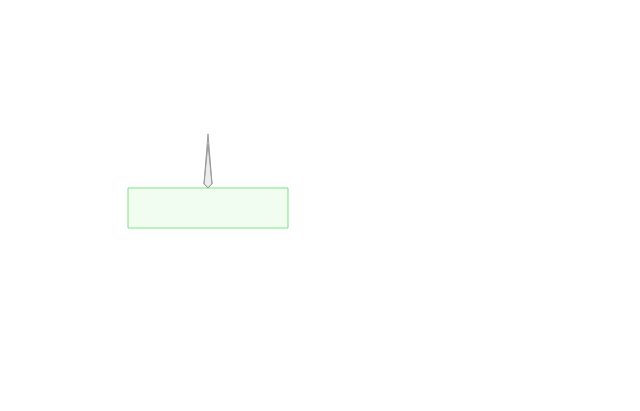
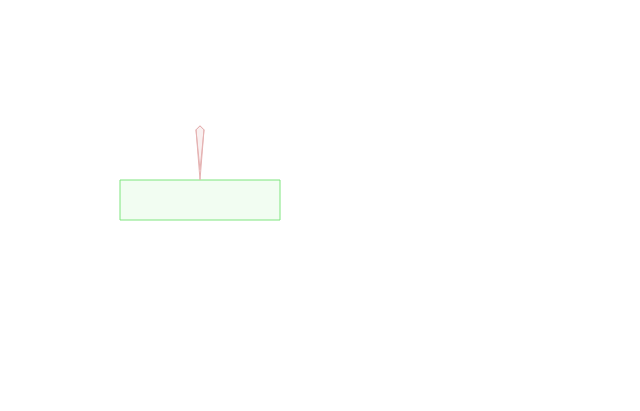
Before and after one commit to uber5001/pivot, a plain HTML site: page index.html in a window 1280 px wide. Shown: the whole page, without its empty margins (0-640 px from the left). Drawn offline with Linux system fonts and the light colour scheme.

Commit message:
refactor all the things

```diff
--- a/index.html
+++ b/index.html
@@ -1,10 +1,14 @@
 <html>
 	<head>
 		<title>Box2dWeb example</title>
+		<link rel="stylesheet" href="style.css">
 		<script type="text/javascript" src="Box2dWeb-2.1.a.3.min.js"></script>
-		<script type="text/javascript" src="pivot.js" defer></script>
+		<script type="text/javascript" src="pivot.js"></script>
+		<script type="text/javascript" src="player.js" defer></script>
+		<script type="text/javascript" src="platform.js" defer></script>
+		<script type="text/javascript" src="main.js" defer></script>
 	</head>
 	<body>
-		<canvas id="canvas" width="600" height="400"></canvas>
+		<canvas id="canvas"></canvas>
 	</body>
 </html>
--- /dev/null
+++ b/main.js
@@ -0,0 +1,44 @@
+/*
+ * Scott Little
+ * Andrew Koroluk
+ * 12 OCT 2013
+ */
+
+//canvas maintainence
+var canvas = document.getElementById('canvas');
+window.addEventListener('resize', resize);
+function resize() {
+	canvas.width = innerWidth;
+	canvas.height = innerHeight;
+} resize();
+
+//run the game
+var gameTest = new PivotGame(1/*player*/, canvas.getContext('2d'));
+window.setInterval(function() {
+	var input = 0;
+	if (left) input++;
+	if (right) input--;
+	gameTest.update([input]);
+}, 1000 / 60);
+function render() {
+	gameTest.render();
+	requestAnimationFrame(render);
+} render();
+
+//TODO: don't hard-code it to be local!
+var left = false;
+var right = false;
+window.addEventListener('keydown', function(e) {
+	if (e.keyCode == 37) {
+		left = true;
+	} else if (e.keyCode == 39) {
+		right = true;
+	}
+});
+window.addEventListener('keyup', function(e) {
+	if (e.keyCode == 37) {
+		left = false;
+	} else if (e.keyCode == 39) {
+		right = false;
+	}
+});
--- a/pivot.js
+++ b/pivot.js
@@ -4,206 +4,64 @@
  * 12 OCT 2013
  */
 
-/*
-var b2Vec2 = Box2D.Common.Math.b2Vec2;
-var b2BodyDef = Box2D.Dynamics.b2BodyDef;
-var b2Body = Box2D.Dynamics.b2Body;
-var b2FixtureDef = Box2D.Dynamics.b2FixtureDef;
-var b2Fixture = Box2D.Dynamics.b2Fixture;
-var b2World = Box2D.Dynamics.b2World;
-var b2MassData = Box2D.Collision.Shapes.b2MassData;
-var b2PolygonShape = Box2D.Collision.Shapes.b2PolygonShape;
-var b2CircleShape = Box2D.Collision.Shapes.b2CircleShape;
-var b2DebugDraw = Box2D.Dynamics.b2DebugDraw;
+var SHORT_LEG_LENGTH = 2;
+var LONG_LEG_LENGTH = 2.5;
+var HINGE_SIZE = .2
 
-world = new b2World(
-		new b2Vec2(0, 10)    //gravity
-	,  true                 //allow sleep
+var PLAYER_RESTITUTION = .4;
+var PLAYER_DENSITY = 1;
+var PLAYER_FRICTION = .8;
+
+var PLAYER_JOINT_TORQUE = 10;
+var PLAYER_JOINT_SPEED = 10;
+
+var GRAVITY = 10;
+
+function PivotGame(playerCount, debugContext) {
+
+	var world = new Box2D.Dynamics.b2World(
+		new Box2D.Common.Math.b2Vec2(0, GRAVITY), //grav
+		true //allow sleep
 	);
 
-var fixDef = new b2FixtureDef;
-fixDef.density = 1.0;
-fixDef.friction = 0.5;
-fixDef.restitution = 0.2;
-
-var bodyDef = new b2BodyDef;
-
-//create ground
-bodyDef.type = b2Body.b2_staticBody;
-bodyDef.position.x = 9;
-bodyDef.position.y = 13;
-fixDef.shape = new b2PolygonShape;
-fixDef.shape.SetAsBox(10, 0.5);
-world.CreateBody(bodyDef).CreateFixture(fixDef);
-
-//create some objects
-bodyDef.type = b2Body.b2_dynamicBody;
-for(var i = 0; i < 10; ++i) {
-	if(Math.random() > 0.5) {
-		fixDef.shape = new b2PolygonShape;
-		fixDef.shape.SetAsBox(
-				Math.random() + 0.1 //half width
-			,  Math.random() + 0.1 //half height
-		);
-	} else {
-		fixDef.shape = new b2CircleShape(
-			Math.random() + 0.1 //radius
-		);
-	}
-	bodyDef.position.x = Math.random() * 10;
-	bodyDef.position.y = Math.random() * 10;
-	world.CreateBody(bodyDef).CreateFixture(fixDef);
+	var players = [];
+	for (var i = 0; i < playerCount; i++) {
+		players[i] = new Player(world, 10+i, 5);
 	}
 
-//setup debug draw
-var debugDraw = new b2DebugDraw();
-debugDraw.SetSprite(document.getElementById("canvas").getContext("2d"));
-debugDraw.SetDrawScale(30.0);
+	var tmp = new Box2D.Collision.Shapes.b2PolygonShape;
+		tmp.SetAsBox(4, 1);
+	var platform = new Platform(world, 10, 10, tmp);
+
+	var debugDraw = new Box2D.Dynamics.b2DebugDraw;
+	debugDraw.SetSprite(debugContext);
+	debugDraw.SetDrawScale(20.0);
 	debugDraw.SetFillAlpha(0.1);
 	debugDraw.SetLineThickness(1.0);
-debugDraw.SetFlags(b2DebugDraw.e_shapeBit | b2DebugDraw.e_jointBit);
+	debugDraw.SetFlags(Box2D.Dynamics.b2DebugDraw.e_shapeBit | Box2D.Dynamics.b2DebugDraw.e_jointBit);
 	world.SetDebugDraw(debugDraw);
 
-window.setInterval(update, 1000 / 60);
-function update() {
+	function updateRotationSpeed() {
+		joo.SetMotorSpeed( (left ? -PLAYER_JOINT_SPEED : 0) + (right ? PLAYER_JOINT_SPEED : 0) );
+	}
+
+	this.timeScale = .5;
+
+	this.render = function(context) {
+		//TODO: real drawing pls
+	}
+
+	this.update = function(inputs) {
+		for (var i = 0; i < playerCount; i++) {
+			players[i].joint.SetMotorSpeed(PLAYER_JOINT_SPEED * inputs[i]);
+		}
+
 		world.Step(
-			1 / 60   //frame-rate
+				1 / 60 * this.timeScale   //frame-rate
 			,  10       //velocity iterations
 			,  10       //position iterations
 		);
 		world.DrawDebugData();
 		world.ClearForces();
 	};
-*/
-
-world = new Box2D.Dynamics.b2World(
-	new Box2D.Common.Math.b2Vec2(0, 10), //grav
-	true //allow sleep
-);
-
-
-		var playerLegFixtureDef = new Box2D.Dynamics.b2FixtureDef;
-			playerLegFixtureDef.density = 1;
-			playerLegFixtureDef.friction = .8;
-			playerLegFixtureDef.restitution = .4;
-			playerLegFixtureDef.shape = new Box2D.Collision.Shapes.b2PolygonShape;
-			playerLegFixtureDef.shape.SetAsArray([
-				new Box2D.Common.Math.b2Vec2(.2, 0),
-				new Box2D.Common.Math.b2Vec2(0, .2),
-				new Box2D.Common.Math.b2Vec2(-.2, 0),
-				new Box2D.Common.Math.b2Vec2(0, -2)
-			], 4);
-
-		var playerLegBodyDef = new Box2D.Dynamics.b2BodyDef;
-			playerLegBodyDef.type = Box2D.Dynamics.b2Body.b2_dynamicBody;
-			playerLegBodyDef.position.x = 10;
-			playerLegBodyDef.position.y = 5;
-
-	var foo = world.CreateBody(playerLegBodyDef)
-	foo.CreateFixture(playerLegFixtureDef);
-	playerLegFixtureDef.shape.SetAsArray([
-				new Box2D.Common.Math.b2Vec2(.2, 0),
-				new Box2D.Common.Math.b2Vec2(0, .2),
-				new Box2D.Common.Math.b2Vec2(-.2, 0),
-				new Box2D.Common.Math.b2Vec2(0, -2.5)
-			], 4);
-	var bar = world.CreateBody(playerLegBodyDef)
-	bar.CreateFixture(playerLegFixtureDef);
-
-	var jointDef = new Box2D.Dynamics.Joints.b2RevoluteJointDef;
-		jointDef.bodyA = foo;
-		jointDef.bodyB = bar;
-		jointDef.anchorPoint = foo.GetPosition();
-		jointDef.maxMotorTorque = 10;
-		jointDef.motorSpeed = 0;
-		jointDef.enableMotor = true;
-	var joo = world.CreateJoint(jointDef);
-
-
-//hacky event handlers
-var left = false;
-var right = false;
-window.addEventListener('keydown', function(e) {
-	//TODO: add forwards compatible e.key or e.char
-	if (e.keyCode == 37) {
-		left = true;
-	} else if (e.keyCode == 39) {
-		right = true;
 }
-	updateRotationSpeed();
-});
-window.addEventListener('keyup', function(e) {
-	if (e.keyCode == 37) {
-		left = false;
-	} else if (e.keyCode == 39) {
-		right = false;
-	}
-	updateRotationSpeed();
-});
-function updateRotationSpeed() {
-	joo.SetMotorSpeed( (left ? -10 : 0) + (right ? 10 : 0) )
-}
-
-
-//ground stuffs
-var fixDef = new Box2D.Dynamics.b2FixtureDef;
-fixDef.density = 1.0;
-fixDef.friction = 0.5;
-fixDef.restitution = .1;
-fixDef.shape = new Box2D.Collision.Shapes.b2PolygonShape;
-fixDef.shape.SetAsBox(4, 1);
-
-var bodyDef = new Box2D.Dynamics.b2BodyDef;
-bodyDef.type = Box2D.Dynamics.b2Body.b2_staticBody;
-bodyDef.position.x = 10;
-bodyDef.position.y = 10;
-world.CreateBody(bodyDef).CreateFixture(fixDef);
-/*
-
-	bodyDef.type = Box2D.Dynamics.b2Body.b2_dynamicBody;
-	fixDef.shape = new Box2D.Collision.Shapes.b2PolygonShape;
-	fixDef.shape.SetAsBox(
-			Math.random()*1 + 0.1 //half width
-		,  Math.random()*5 + 0.1 //half height
-	);
-	bodyDef.position.x = Math.random() * 10 + 5;
-	bodyDef.position.y = Math.random() * 10 - 5;
-	bodyDef.angle = Math.random() * Math.PI * 2;
-	var foo = world.CreateBody(bodyDef)
-	foo.CreateFixture(fixDef);
-
-	bodyDef.angle += Math.PI/3;
-	fixDef.shape.SetAsBox(
-			Math.random()*1 + 0.1 //half width
-		,  Math.random()*5 + 0.1 //half height
-	);
-	var bar = world.CreateBody(bodyDef)
-	bar.CreateFixture(fixDef);
-
-		var jointDef = new Box2D.Dynamics.Joints.b2RevoluteJointDef;
-		jointDef.bodyA = foo;
-		jointDef.bodyB = bar;
-		jointDef.anchorPoint = foo.GetPosition();
-		jointDef.maxMotorTorque = 100;
-		jointDef.motorSpeed = 10;
-		jointDef.enableMotor = true;
-		var joo = world.CreateJoint(jointDef);
-*/
-			var debugDraw = new Box2D.Dynamics.b2DebugDraw;
-			debugDraw.SetSprite(document.getElementById("canvas").getContext("2d"));
-			debugDraw.SetDrawScale(20.0);
-			debugDraw.SetFillAlpha(0.1);
-			debugDraw.SetLineThickness(1.0);
-			debugDraw.SetFlags(Box2D.Dynamics.b2DebugDraw.e_shapeBit | Box2D.Dynamics.b2DebugDraw.e_jointBit);
-			world.SetDebugDraw(debugDraw);
-
-window.setInterval(update, 1000 / 60);
-function update() {
-	world.Step(
-			1 / 120   //frame-rate
-		,  10       //velocity iterations
-		,  10       //position iterations
-	);
-	world.DrawDebugData();
-	world.ClearForces();
-};
--- /dev/null
+++ b/platform.js
@@ -0,0 +1,14 @@
+function Platform(world, x, y, shape) {
+		//ground stuffs
+		var fixDef = new Box2D.Dynamics.b2FixtureDef;
+		fixDef.density = 1.0;
+		fixDef.friction = 0.5;
+		fixDef.restitution = .1;
+		fixDef.shape = shape;
+
+		var bodyDef = new Box2D.Dynamics.b2BodyDef;
+		bodyDef.type = Box2D.Dynamics.b2Body.b2_staticBody;
+		bodyDef.position.x = x;
+		bodyDef.position.y = y;
+		world.CreateBody(bodyDef).CreateFixture(fixDef);
+	}
--- /dev/null
+++ b/player.js
@@ -0,0 +1,47 @@
+function Player(world, x, y) {
+
+	//start with the definitions of the fixtures and bodies
+	var playerLegFixtureDef = new Box2D.Dynamics.b2FixtureDef;
+		playerLegFixtureDef.density = PLAYER_DENSITY;
+		playerLegFixtureDef.friction = PLAYER_FRICTION;
+		playerLegFixtureDef.restitution = PLAYER_RESTITUTION;
+		playerLegFixtureDef.shape = new Box2D.Collision.Shapes.b2PolygonShape;
+		playerLegFixtureDef.shape.SetAsArray([
+			new Box2D.Common.Math.b2Vec2(HINGE_SIZE, 0),
+			new Box2D.Common.Math.b2Vec2(0, SHORT_LEG_LENGTH),
+			new Box2D.Common.Math.b2Vec2(-HINGE_SIZE, 0),
+			new Box2D.Common.Math.b2Vec2(0, -HINGE_SIZE)
+		], 4);
+
+	var playerLegBodyDef = new Box2D.Dynamics.b2BodyDef;
+		playerLegBodyDef.type = Box2D.Dynamics.b2Body.b2_dynamicBody;
+		playerLegBodyDef.position.x = x;
+		playerLegBodyDef.position.y = y;
+
+
+	//then create instances of those definitions
+	this.shortLeg = world.CreateBody(playerLegBodyDef)
+	this.shortLeg.CreateFixture(playerLegFixtureDef);
+
+		//change definition's shape for long leg
+		playerLegFixtureDef.shape.SetAsArray([
+				new Box2D.Common.Math.b2Vec2(HINGE_SIZE, 0),
+				new Box2D.Common.Math.b2Vec2(0, LONG_LEG_LENGTH),
+				new Box2D.Common.Math.b2Vec2(-HINGE_SIZE, 0),
+				new Box2D.Common.Math.b2Vec2(0, -HINGE_SIZE)
+		], 4);
+
+	this.longLeg = world.CreateBody(playerLegBodyDef)
+	this.longLeg.CreateFixture(playerLegFixtureDef);
+
+	//gotta do the joint afterwards.
+	var jointDef = new Box2D.Dynamics.Joints.b2RevoluteJointDef;
+		jointDef.bodyA = this.shortLeg;
+		jointDef.bodyB = this.longLeg;
+		jointDef.anchorPoint = this.shortLeg.GetPosition();
+		jointDef.maxMotorTorque = PLAYER_JOINT_TORQUE;
+		jointDef.motorSpeed = 0;
+		jointDef.enableMotor = true;
+
+	this.joint = world.CreateJoint(jointDef);
+}
--- /dev/null
+++ b/style.css
@@ -0,0 +1,6 @@
+body {
+	margin: 0;
+}
+canvas {
+	display: block;
+}
```
Lines whose indentation alone changed are shown as unchanged.
